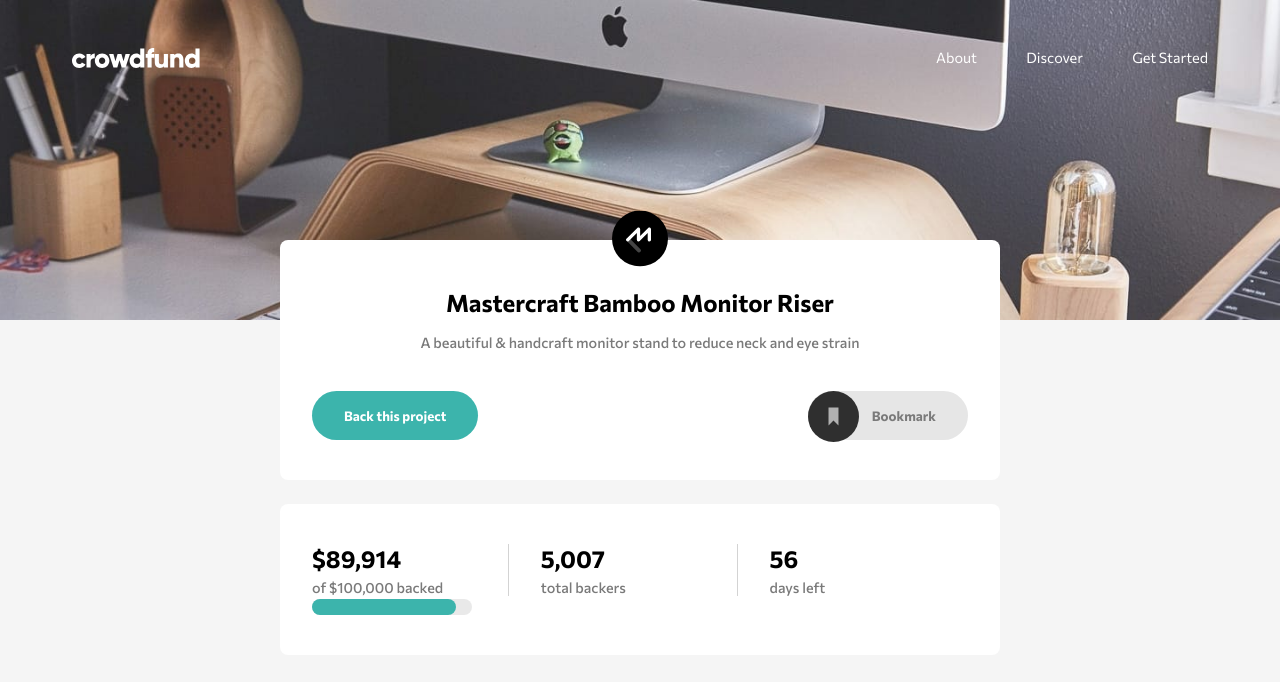
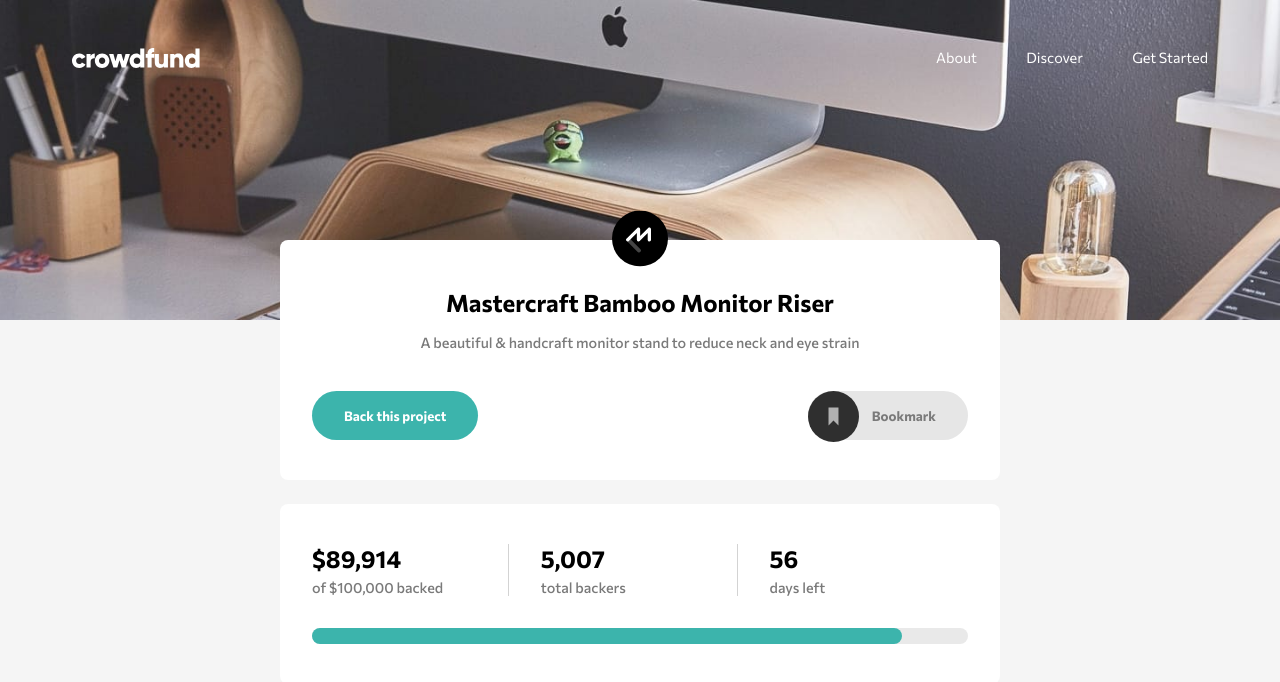
Before and after one commit to RayaneBengaoui/FM_challenge17_Crowfunding_Page, a React (Create React App) app: page / in a window 1280 px wide. Shown: the top 682 px of the page. Built offline with nearby package versions, Linux system fonts and the light colour scheme.

Commit message:
Adjusting progress bar width to fit different views

```diff
--- a/src/components/Dashboard.js
+++ b/src/components/Dashboard.js
@@ -44,11 +44,12 @@ const DashboardContainer = styled.section`
   background: white;
   border-radius: 8px;
   padding: 2.5rem 2rem;
+
   @media (max-width: 599px) {
-    padding: 0 1.5rem;
+    padding: 0 1.5rem 1.5rem 1.5rem;
   }
   @media (max-width: 350px) {
-    padding: 0 0.5rem;
+    padding: 0 0.5rem 1.5rem 0.5rem;
   }
 `;
 const StatContainer = styled.div`
@@ -95,6 +96,13 @@ const ProgressionBar = styled.progress`
   -webkit-appearance: none;
   color: hsl(176, 50%, 47%);
   border-radius: 10px;
+  margin-top: 2rem;
+  width: 100%;
+
+  @media (max-width: 599px) {
+    margin-top: 1rem;
+  }
+
   ::-webkit-progress-bar {
     background-color: #e9e9e9;
     border-radius: 10px;
```
